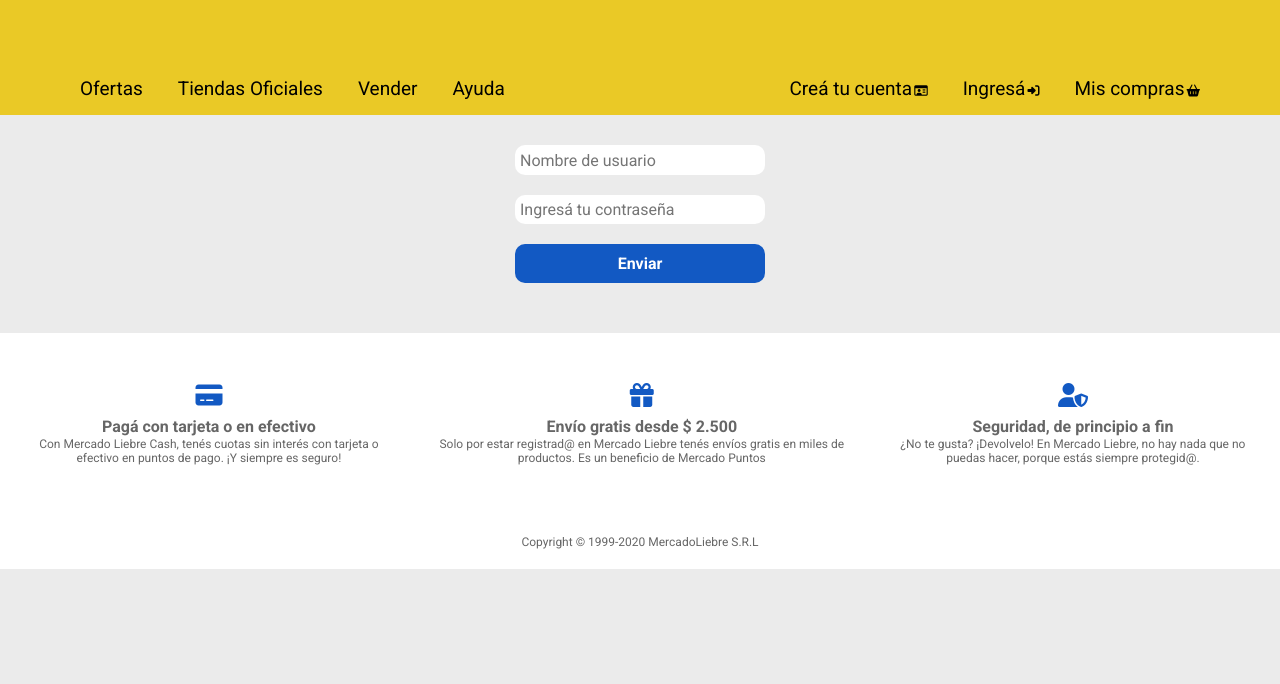
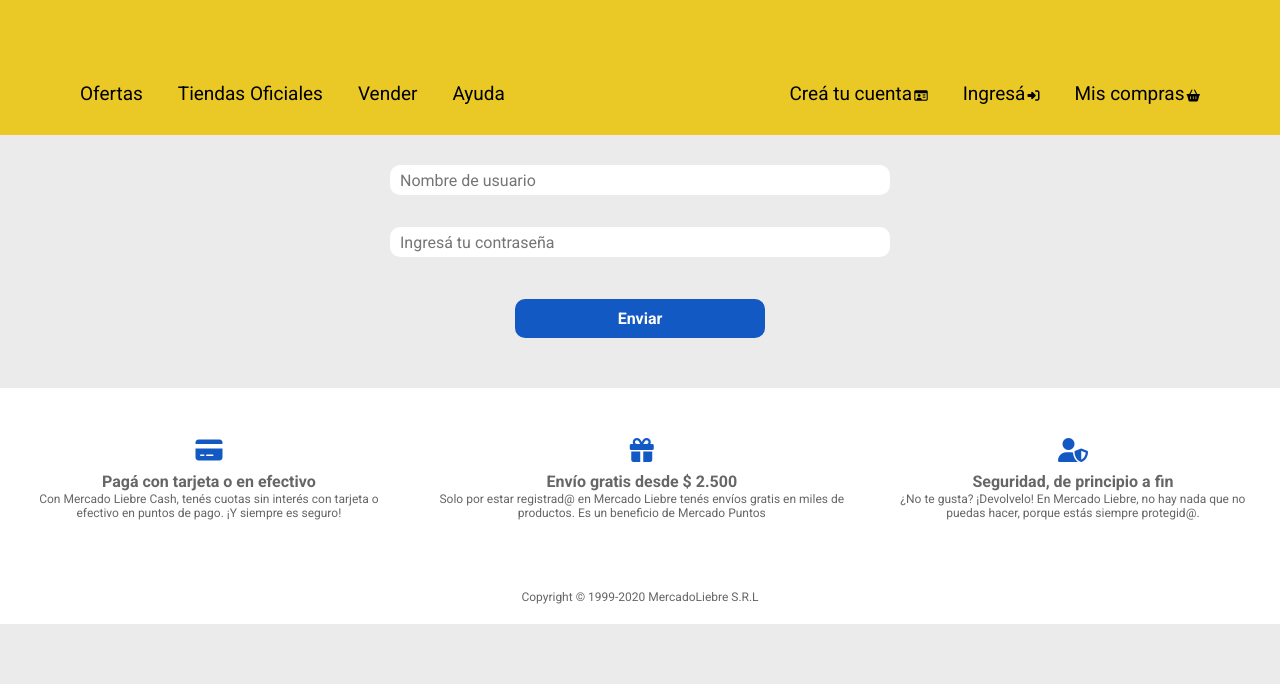
Before and after one commit to NereaArin/integradorNereaArinML, a website: page views/login.html in a window 1280 px wide. Shown: the part 116-800 px from the top of the page. Drawn offline with Linux system fonts and the light colour scheme; files whose address does not match are found by name.

Commit message:
fixed: padding de header

```diff
--- a/public/css/styles.css
+++ b/public/css/styles.css
@@ -29,6 +29,7 @@
 .main-header {
   background-color: var(--yellow);
   top: 0;
+  padding: 5px;
 }
 .main-header-top-bar {
   display: flex;
@@ -617,13 +618,18 @@
   height: 20px;
 }
 .pass input {
-  font-size: 16px;
+  border: none;
+  display: flex;
   border-radius: 10px;
-  border-style: none;
-  margin-bottom: 20px;
-  padding: 5px;
-  width: 250px;
+  width: 70vw;
+  padding: 10px;
+  max-width: 500px;
+  margin-top: 30px;
+  margin-bottom: 2px;
+  height: 30px;
+  position: relative;
 }
+
 .tapToRegister {
   padding: 10px;
   background-color: var(--lightblue);
@@ -634,6 +640,7 @@
   border-radius: 10px;
   width: 250px;
   cursor: pointer;
+  margin-top: 30px;
 }
 .tapToRegister:hover {
   background-color: #0022aa;
@@ -664,14 +671,19 @@
 }
 
 .user input {
+  border: none;
+  display: flex;
+  border-radius: 10px;
+  width: 70vw;
+  padding: 10px;
+  max-width: 500px;
+  margin-top: 30px;
+  margin-bottom: 2px;
+  height: 30px;
+  position: relative;
   font-size: 16px;
-  border-radius: 10px;
-  border-style: none;
-  margin-top: 20px;
-  margin-bottom: 20px;
-  padding: 5px;
-  width: 250px;
 }
+
 .contraseña {
   font-size: 16px;
   border-radius: 10px;
@@ -695,8 +707,17 @@
   width: 250px;
   cursor: pointer;
   margin-bottom: 30px;
+  margin-top: 40px;
 }
 
 .tapToLogin:hover {
   background-color: #0022aa;
 }
+.bgWhite-login {
+  background-color: var(--white);
+  display: flex;
+  flex-direction: column;
+  position: fixed;
+  bottom: 0px;
+  width: 100%;
+}
```
